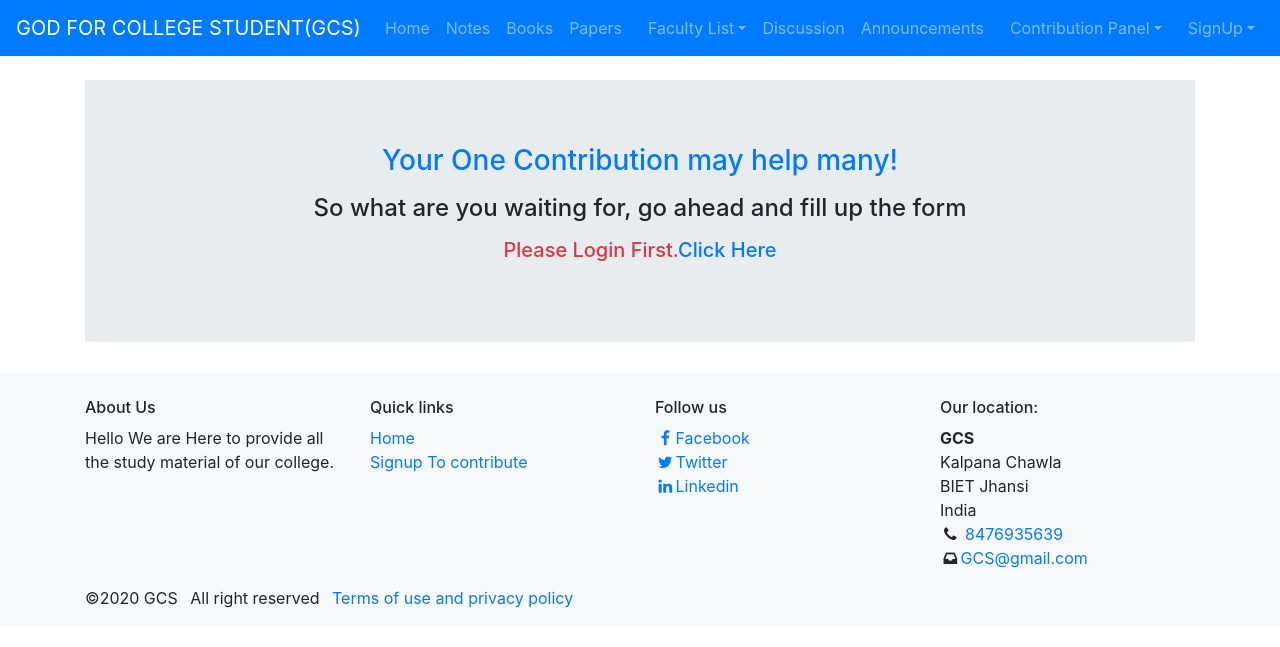
After one commit to TanuAgrawal123/StudyApp, a Django app: page /disccusion/ask_doubt in a window 1280 px wide. The commit adds this page. Shown: the top 647 px of the page. Run offline with Django 3.2, Linux system fonts and the light colour scheme; some libraries are stand-ins or nearby versions.

```diff
--- a/Notes/forms.py
+++ b/Notes/forms.py
@@ -100,7 +100,7 @@ class ContributionPaperForm(forms.ModelForm):
 class PostForm(forms.ModelForm):
 	class Meta:
 		model=Post
-		fields=['title', 'image', 'description', 'tags']
+		fields=['title', 'image' ,'description', 'tags']
 
 
 class AnswerForm(forms.ModelForm):
--- a/Notes/models.py
+++ b/Notes/models.py
@@ -147,11 +147,12 @@ class Pdfbooks(models.Model):
 
 	def num_dislikes(self):
 		return self.disliked.count()
+
 class Post(models.Model):
 	user=models.ForeignKey(User, on_delete=models.CASCADE)
 	title=models.CharField(max_length=50)
 	description=models.TextField()
-	image=models.ImageField(upload_to='images/', default='static/ayurvedasite/images/no.png')
+	image=models.ImageField(upload_to='images/', null=True,blank=True)
 	published_date=models.DateTimeField(default=timezone.now)
 	tags = TaggableManager()
 	#image=models.ImageField(upload_to='images/', default='static/Notes/images/no.png')
--- /dev/null
+++ b/Notes/templates/Notes/ask_doubt.html
@@ -0,0 +1,57 @@
+{% extends 'Notes/base.html'  %}
+{% load static %}
+{% load crispy_forms_tags %}
+{% block content %}
+<div class="container my-4">
+	<div class="jumbotron jumbotron-fluid">
+
+            <h3 class="mb-3 text-center text-primary">Your One Contribution may help many!</h3>
+            <h4 class="mb-3 text-center">So what are you waiting for, go ahead and fill up the form</h4>
+
+
+  <div
+            class="col-12 col-sm-8 col-md-6 col-lg-4 offset-sm-2 offset-md-3 offset-lg-4"
+          >
+    {% if user.is_authenticated %}
+
+    <form method="POST" class="Note_form mb-3" enctype="multipart/form-data">
+      {% csrf_token %}
+
+      	<div class="row">
+        <div class="form-group col-12 ">
+             {{ form.title|as_crispy_field }}
+        </div>
+
+
+      		<div class="form-group col-12 ">
+             {{ form.description|as_crispy_field }}
+        </div>
+
+
+
+      		<div class="form-group col-12 ">
+             {{ form.tags|as_crispy_field }}
+        </div>
+        <div class="form-group col-12 ">
+             {{ form.image|as_crispy_field }}
+        </div>
+
+
+
+
+
+        <button type="submit" class="btn btn-primary btn-block mb-3">
+                Submit
+              </button>
+
+        </div>
+    </form>
+
+{% else %}
+<h5 class="text-danger text-center mb-3"> Please Login First.<a href="{% url 'home' %}">Click Here</a></h5>
+{% endif %}
+</div>
+  </div>
+</div>
+
+{% endblock %}
--- a/Notes/templates/Notes/base.html
+++ b/Notes/templates/Notes/base.html
@@ -145,16 +145,16 @@
        {% block content %}
        {% endblock %}
 
-   <footer class=" bg-light">
+   <footer class="bg-light">
 
-						<div class="continer">
-							<div class="row ml-2">
-                             <div class="col-12 col-sm-6 col-lg-3">
+						<div class="container mt-3">
+							<div class="row mt-2">
+                             <div class="col-12 col-sm-6 col-lg-3 mt-4">
 					         <h6>About Us</h6>
 					         Hello We are Here to provide all the study material of our college.
 					     </div>
 
-								<div class="col-12 col-sm-6 col-lg-3">
+								<div class="col-12 col-sm-6 col-lg-3 mt-4">
 							<h6>Quick links</h6>
 							<ul class="list-unstyled">
 								<li><a href="{% url 'home' %}">Home</a></li>
@@ -163,7 +163,7 @@
 							</ul></div>
 
 
-							<div class="col-12 col-sm-6 col-lg-3">
+							<div class="col-12 col-sm-6 col-lg-3 mt-4">
                              <h6>Follow us</h6>
 
                              <ul class="list-unstyled">
@@ -175,7 +175,7 @@
 							</ul>
 
 					</div>
-					<div class="col-12 col-sm-6 col-lg-3">
+					<div class="col-12 col-sm-6 col-lg-3 mt-4">
 						<h6>Our location:</h6>
 						<address>
 							<strong>GCS</strong></br>
@@ -199,6 +199,3 @@
     <script src="https://maxcdn.bootstrapcdn.com/bootstrap/4.0.0/js/bootstrap.min.js" integrity="sha384-JZR6Spejh4U02d8jOt6vLEHfe/JQGiRRSQQxSfFWpi1MquVdAyjUar5+76PVCmYl" crossorigin="anonymous"></script>
     </body>
 </html>
-
-	</body>
-	</html>
--- a/Notes/templates/Notes/discussion_detail.html
+++ b/Notes/templates/Notes/discussion_detail.html
@@ -15,6 +15,9 @@
             {% endfor %}
             <br>
         <div><p>{{post.description}}</p></div>
+        {% if post.image %}
+        <img src ="{{post.image.url}}" class="doubtimg" />
+        {% endif %}
         {% if post.published_date %}
 
                <div class="small"><b>Posted On</b>: {{ post.published_date }}</div>
--- a/Notes/urls.py
+++ b/Notes/urls.py
@@ -31,6 +31,7 @@ path('disccusion/<int:pk>/', views.post_detail, name='disccusion_detail'),
 path('disccusion/<int:pk>/answer/', views.post_detail, name='add_answer_to_disccusion'),
 path('answer/<int:pk>/likes',views.likes_answer, name='likes_answer'),
     path('answer/<int:pk>/dislikes/', views.dislikes_answer,name='dislikes_answer'),
+    path('disccusion/ask_doubt', views.post_new, name='ask_doubt'),
 
 
 
--- a/Notes/views.py
+++ b/Notes/views.py
@@ -1,6 +1,6 @@
 from django.shortcuts import render, redirect
 from .models import Notes, Teacher ,Student, Pdfbooks, Papers, User, Answer, Post
-from .forms import ContributionNoteForm, SignUpForm, ContributionBookForm,SignUpFormFaculty,AnswerForm, ContributionPaperForm
+from .forms import ContributionNoteForm, SignUpForm, ContributionBookForm,SignUpFormFaculty, PostForm, AnswerForm, ContributionPaperForm
 from django.contrib.auth import authenticate, login, logout
 from django.contrib.auth.forms import  AuthenticationForm
 from django.contrib import messages
@@ -11,10 +11,13 @@ from django.db.models.signals import post_save
 from django.views.generic import CreateView
 from django.core.paginator import Paginator, EmptyPage, PageNotAnInteger
 from django.utils import timezone
+from django.db.models import Q
+
 
 def home(request, ):
 	if request.method == 'POST':
 		form = AuthenticationForm(request=request, data=request.POST)
+		print(form)
 		if form.is_valid():
 			username = form.cleaned_data.get('username')
 			password = form.cleaned_data.get('password')
@@ -231,10 +234,21 @@ def announcement(request):
 
 
 def post_list(request):
-    posts_list = Post.objects.filter(published_date__lte=timezone.now()).order_by('published_date')
+    post_list = Post.objects.filter(published_date__lte=timezone.now()).order_by('published_date')
+    query = request.GET.get('q')
+    if query:
+    	que=list(query.split(" "))
 
-    paginator = Paginator(posts_list,3,allow_empty_first_page=False)
+    	print(que)
+    	post_list = Post.objects.filter(
+            Q(tags__name__in=que)).distinct().order_by('published_date')
+    print(post_list)
+    if not post_list:
+    	return render(request,'Notes/discussion_list.html', {'posts':post_list})
+
+    paginator = Paginator(post_list,3,allow_empty_first_page=True)
     page=request.GET.get('page',1)
+
     posts=paginator.page(page)
 
     return render(request, 'Notes/discussion_list.html', {'posts': posts })
@@ -260,18 +274,18 @@ def post_detail(request, pk):
 
 def post_new(request):
     if request.method == "POST":
-        form = PostForm(request.POST)
+        form = PostForm(request.POST, request.FILES)
 
         if form.is_valid():
             post = form.save(commit=False)
-            post.author = request.user
+            post.user= request.user
             post.published_date = timezone.now()
             post.save()
             form.save_m2m()
-            return redirect('discussion_detail', pk=post.pk)
+            return redirect('disccusion_detail', pk=post.pk)
     else:
         form = PostForm()
-    return render(request, 'Notes/discussion_edit.html', {'form': form})
+    return render(request, 'Notes/ask_doubt.html', {'form': form})
 def post_edit(request, pk):
     post = get_object_or_404(Post, pk=pk)
     if request.method == "POST":
```
Also changed, not shown: Notes/static/Notes/css/style.css (+11 -1 lines), Notes/templates/Notes/discussion_list.html (+29 -5 lines), Notes/migrations/0004_auto_20200626_1232.py (added), Notes/migrations/0005_auto_20200627_1333.py (added).
